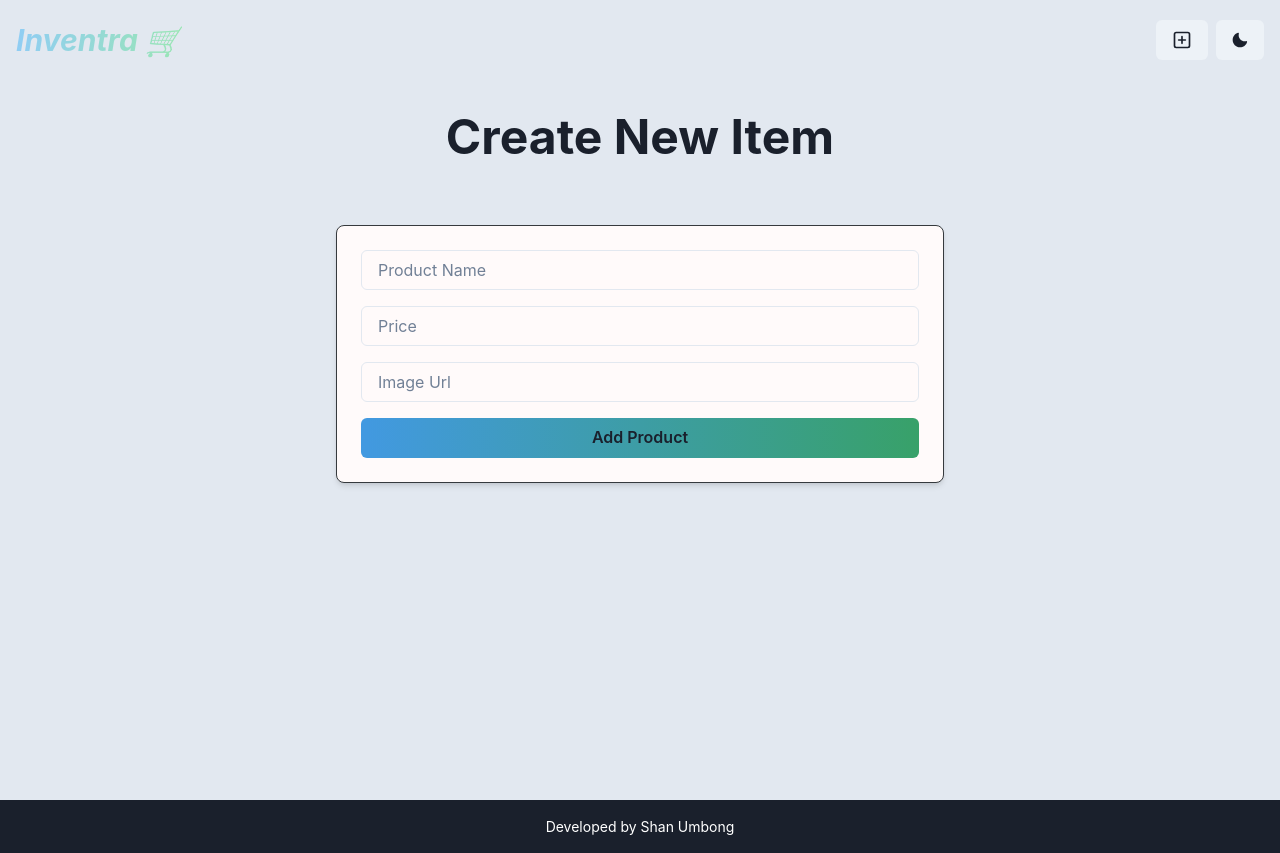
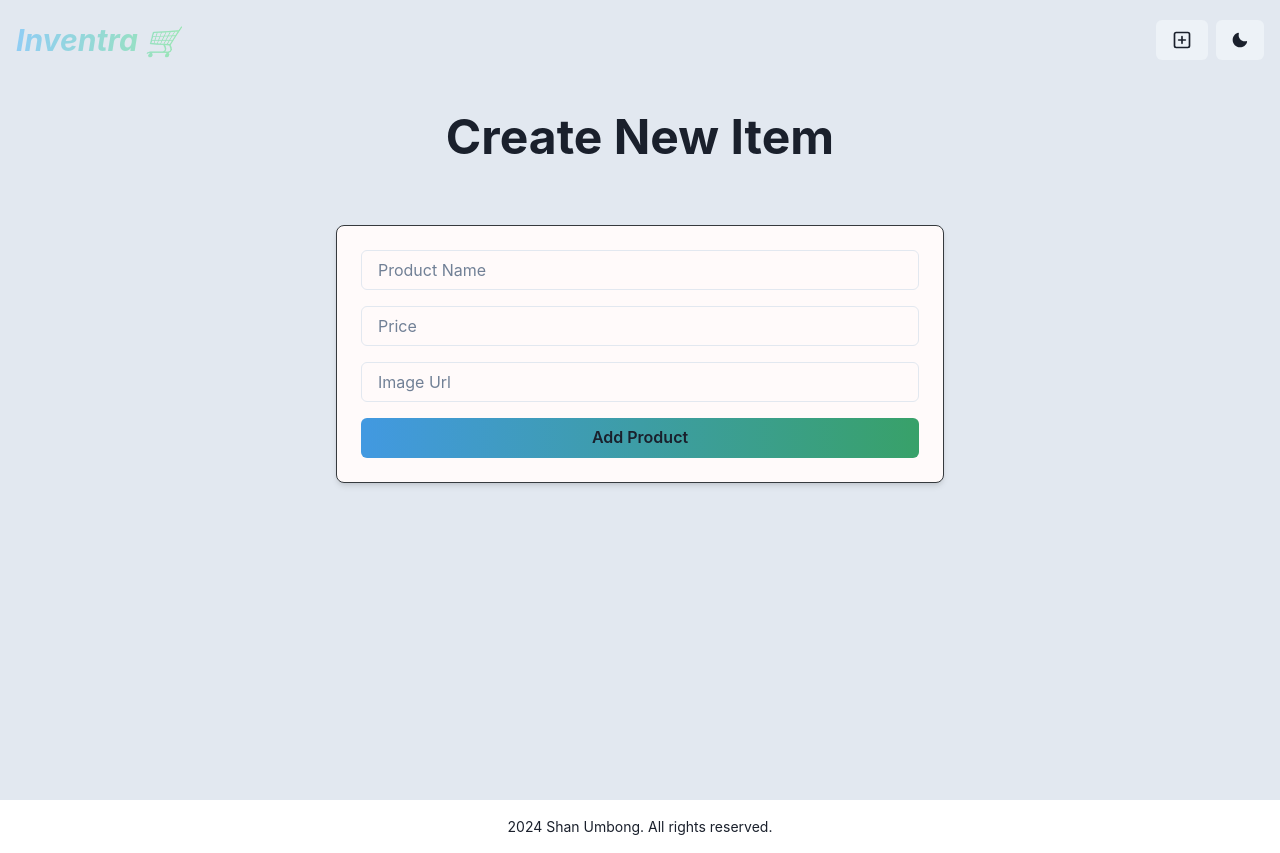
Before and after one commit to KAI-77/mern-stack-app, a React (Vite) app in the folder frontend/: page /create in a window 1280 px wide. Built offline with nearby package versions, Linux system fonts and the light colour scheme.

Commit message:
fixed footer

```diff
--- a/frontend/src/component/footer.jsx
+++ b/frontend/src/component/footer.jsx
@@ -1,9 +1,9 @@
-import { Box, Text } from "@chakra-ui/react";
+import { Box, Text, useColorModeValue } from "@chakra-ui/react";
 
 export default function Footer() {
   return (
-    <Box as="footer" bg="gray.800" color="white" py={4} textAlign={"center"}>
-      <Text fontSize="sm">Developed by Shan Umbong</Text>
+    <Box as="footer" bg="transparent" py={4} textAlign={"center"}>
+      <Text fontSize="sm">2024 Shan Umbong. All rights reserved.</Text>
     </Box>
   );
 }
```
